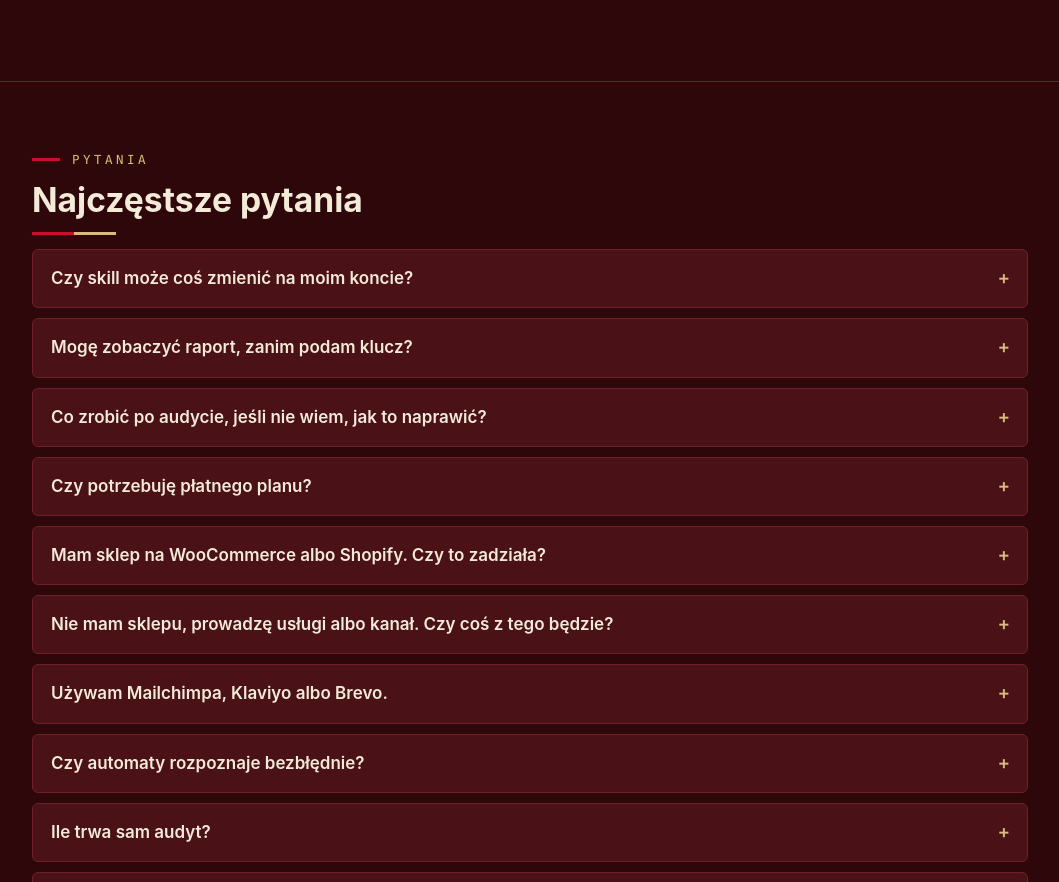
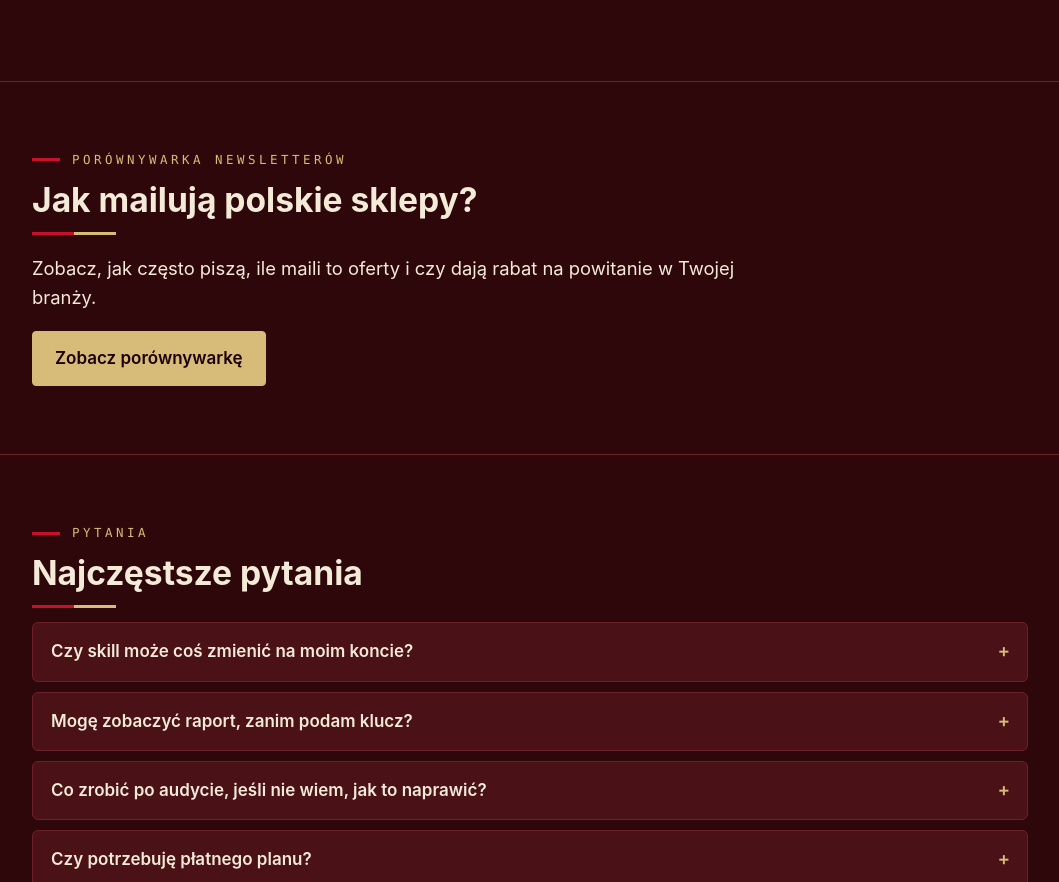
Before and after one commit to Autilos/audyt-mailingu, a plain HTML site: page landing/index.html in a window 1280 px wide. Shown: the part 10283-11165 px from the top of the page, without its empty margins (110-1169 px from the left). Drawn offline with Linux system fonts and the light colour scheme.

Commit message:
Strona audytu: link do porównywarki newsletterów przed FAQ (wdrożone na żywo, WP 3616)

```diff
--- a/landing/index.html
+++ b/landing/index.html
@@ -494,6 +494,15 @@ python3 skills/audyt-getresponse/scripts/audyt_getresponse.py --dni 90 --raport
   </div>
 </section>
 
+<section id="porownywarka">
+  <div class="w">
+    <div class="kicker">Porównywarka newsletterów</div>
+    <h2>Jak mailują polskie sklepy?</h2>
+    <p class="lead">Zobacz, jak często piszą, ile maili to oferty i czy dają rabat na powitanie w Twojej branży.</p>
+    <p style="margin:18px 0 0"><a class="btn pelny" href="https://marketingkrokpokroku.pl/porownywarka-newsletterow/?zrodlo=audyt-mailingu">Zobacz porównywarkę</a></p>
+  </div>
+</section>
+
 <section id="faq">
   <div class="w">
     <div class="kicker">Pytania</div>
```
Also changed, not shown: 1 other file.
